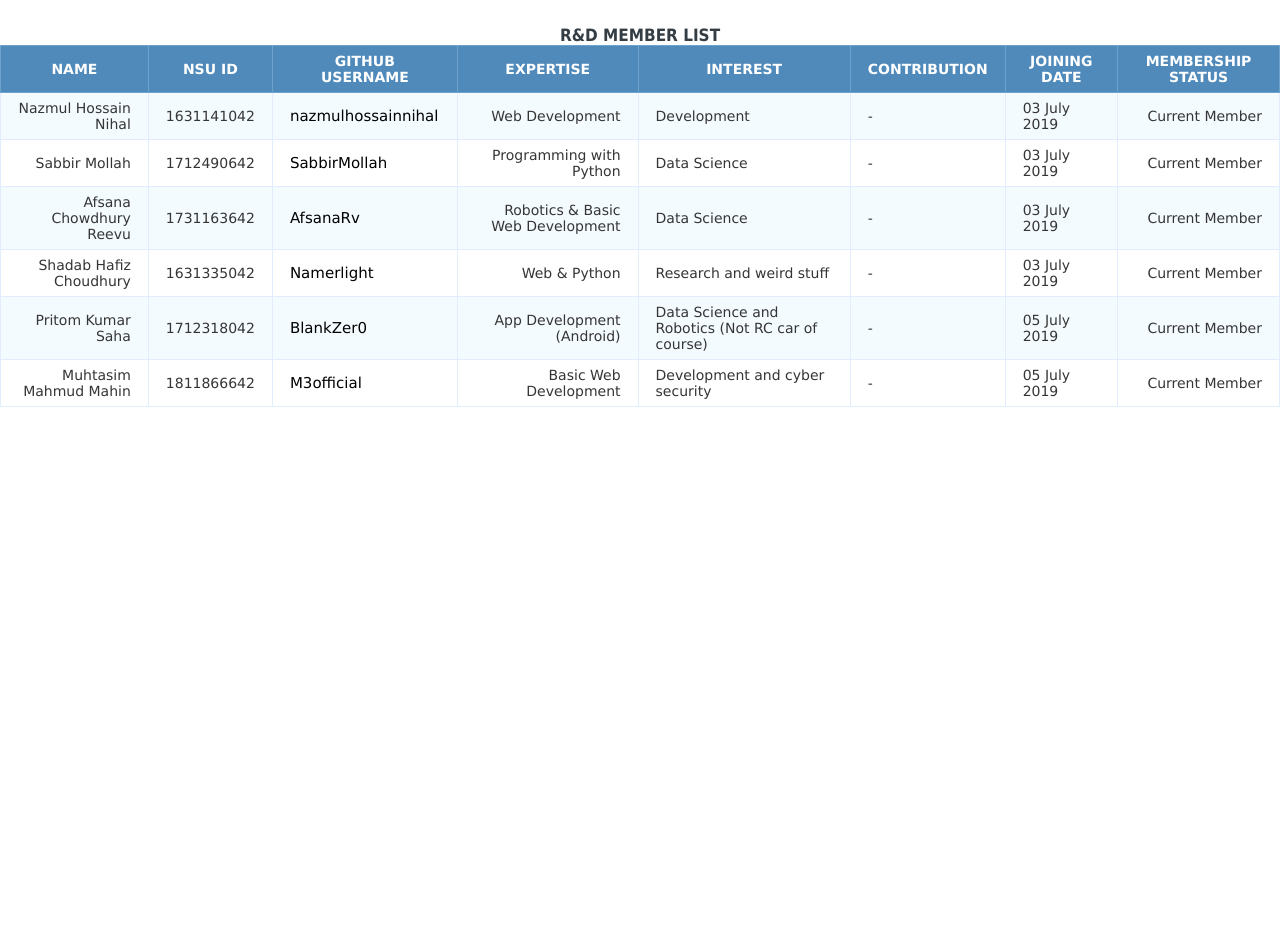
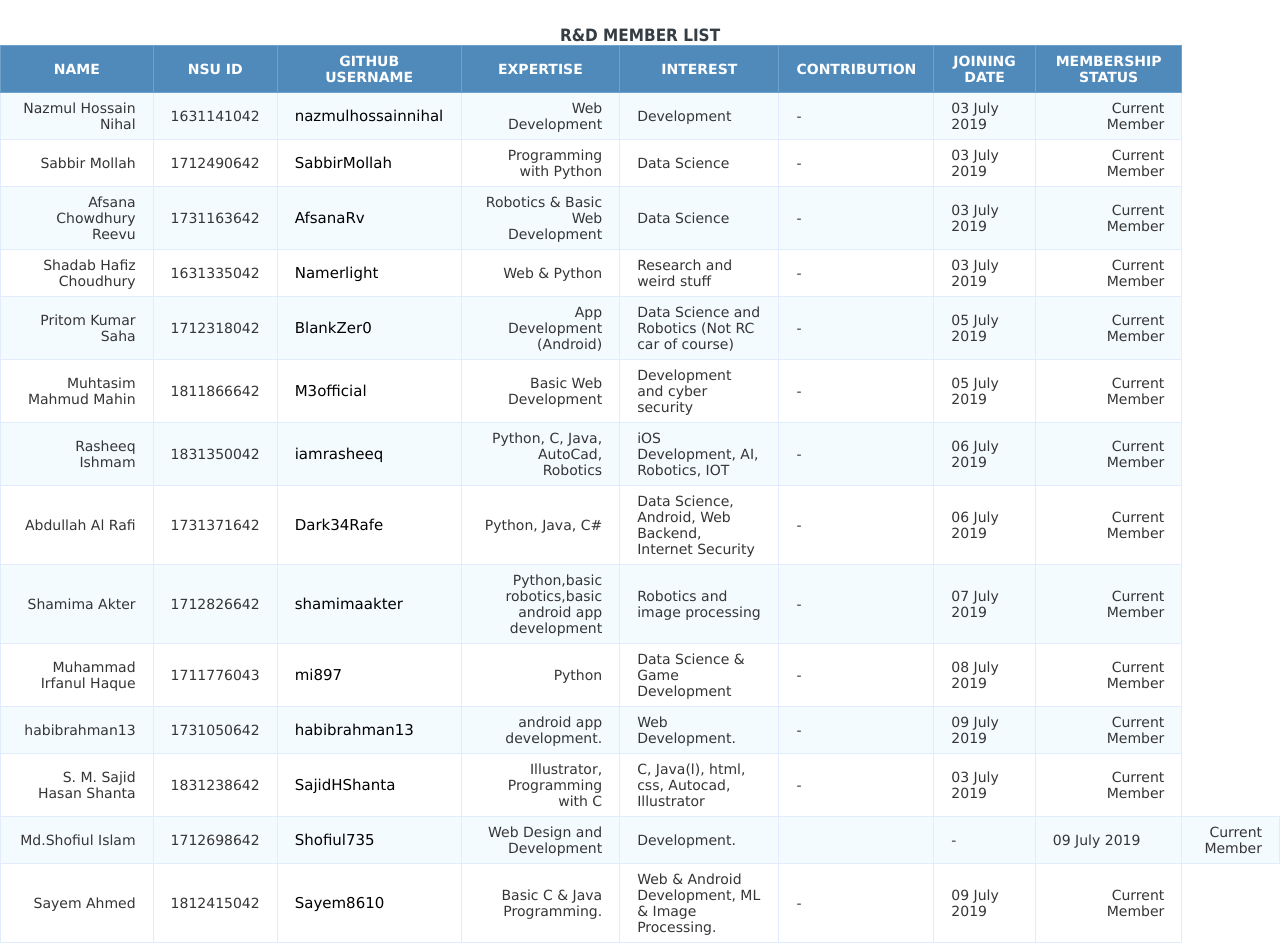
Before and after one commit to NSU-ACM-SC/Research-And-Development-Members, a plain HTML site: page index.html in a window 1280 px wide. Before the commit the page ends 800 px from the top, so only its background shows below. Drawn offline with Linux system fonts and the light colour scheme.

```diff
--- a/index.html
+++ b/index.html
@@ -99,6 +99,93 @@
 				<td>Current Member</td>
 			</tr>
 
+			<tr>
+				<td>Rasheeq Ishmam</td>
+				<td>1831350042</td>
+				<td><a href="https://github.com/iamrasheeq" target="_blank">iamrasheeq</a></td>
+				<td>Python, C, Java, AutoCad, Robotics</td>
+				<td>iOS Development, AI, Robotics, IOT</td>
+				<td> - </td>
+				<td>06 July 2019</td>
+				<td>Current Member</td>
+			</tr>
+
+			<tr>
+				<td>Abdullah Al Rafi</td>
+				<td>1731371642</td>
+				<td><a href="https://github.com/Dark34Rafe" target="_blank">Dark34Rafe</a></td>
+				<td>Python, Java, C#</td>
+				<td>Data Science, Android, Web Backend, Internet Security</td>
+				<td> - </td>
+				<td>06 July 2019</td>
+				<td>Current Member</td>
+			</tr>
+
+			<tr>
+				<td>Shamima Akter</td>
+				<td>1712826642</td>
+				<td><a href="https://github.com/shamimaakter" target="_blank">shamimaakter</a></td>
+				<td>Python,basic robotics,basic android app development</td>
+				<td>Robotics and image processing
+				<td> - </td>
+				<td>07 July 2019</td>
+				<td>Current Member</td>
+			</tr>
+
+			<tr>
+				<td>Muhammad Irfanul Haque</td>
+				<td>1711776043</td>
+				<td><a href="https://github.com/mi897" target="_blank">mi897</a></td>
+				<td>Python</td>
+				<td>Data Science & Game Development</td>
+				<td> - </td>
+				<td>08 July 2019</td>
+        <td>Current Member</td>
+      </tr>
+
+      <tr>
+				<td>habibrahman13</td>
+				<td>1731050642</td>
+				<td><a href="https://github.com/habibrahman13" target="_blank">habibrahman13</a></td>
+				<td>android app development.</td>
+				<td>Web Development.
+				<td> - </td>
+				<td>09 July 2019</td>
+				<td>Current Member</td>
+			</tr>
+
+      <tr>
+				<td>S. M. Sajid Hasan Shanta</td>
+				<td>1831238642</td>
+				<td><a href="https://github.com/SajidHShanta" target="_blank">SajidHShanta</a></td>
+				<td>Illustrator, Programming with C</td>
+				<td>C, Java(l), html, css, Autocad, Illustrator</td>
+				<td> - </td>
+				<td>03 July 2019</td>
+				<td>Current Member</td>
+			</tr>
+
+      <tr>
+				<td>Md.Shofiul Islam</td>
+				<td>1712698642</td>
+				<td><a href="https://github.com/Shofiul735" target="_blank">Shofiul735</a></td>
+				<td>Web Design and Development</td>
+				<td>Development.<td>
+				<td> - </td>
+				<td>09 July 2019</td>
+				<td>Current Member</td>
+			</tr>
+
+			<tr>
+				<td>Sayem Ahmed</td>
+				<td>1812415042</td>
+				<td><a href="https://github.com/Sayem8610" target="_blank">Sayem8610</a></td>
+				<td>Basic C & Java Programming.</td>
+				<td>Web & Android Development, ML & Image Processing.
+				<td> - </td>
+				<td>09 July 2019</td>
+				<td>Current Member</td>
+			</tr>
 
 		</tbody>
 	</table>
```
